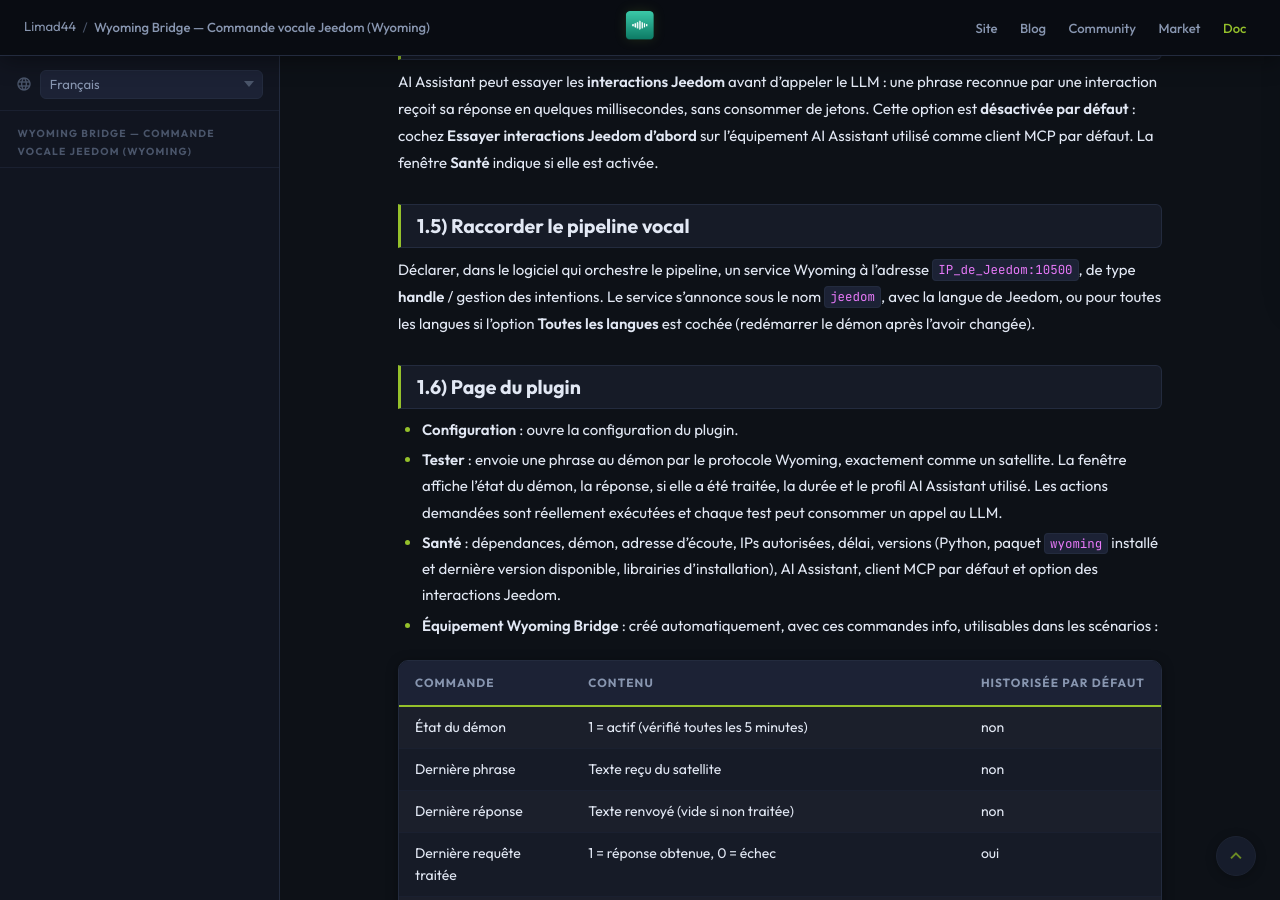
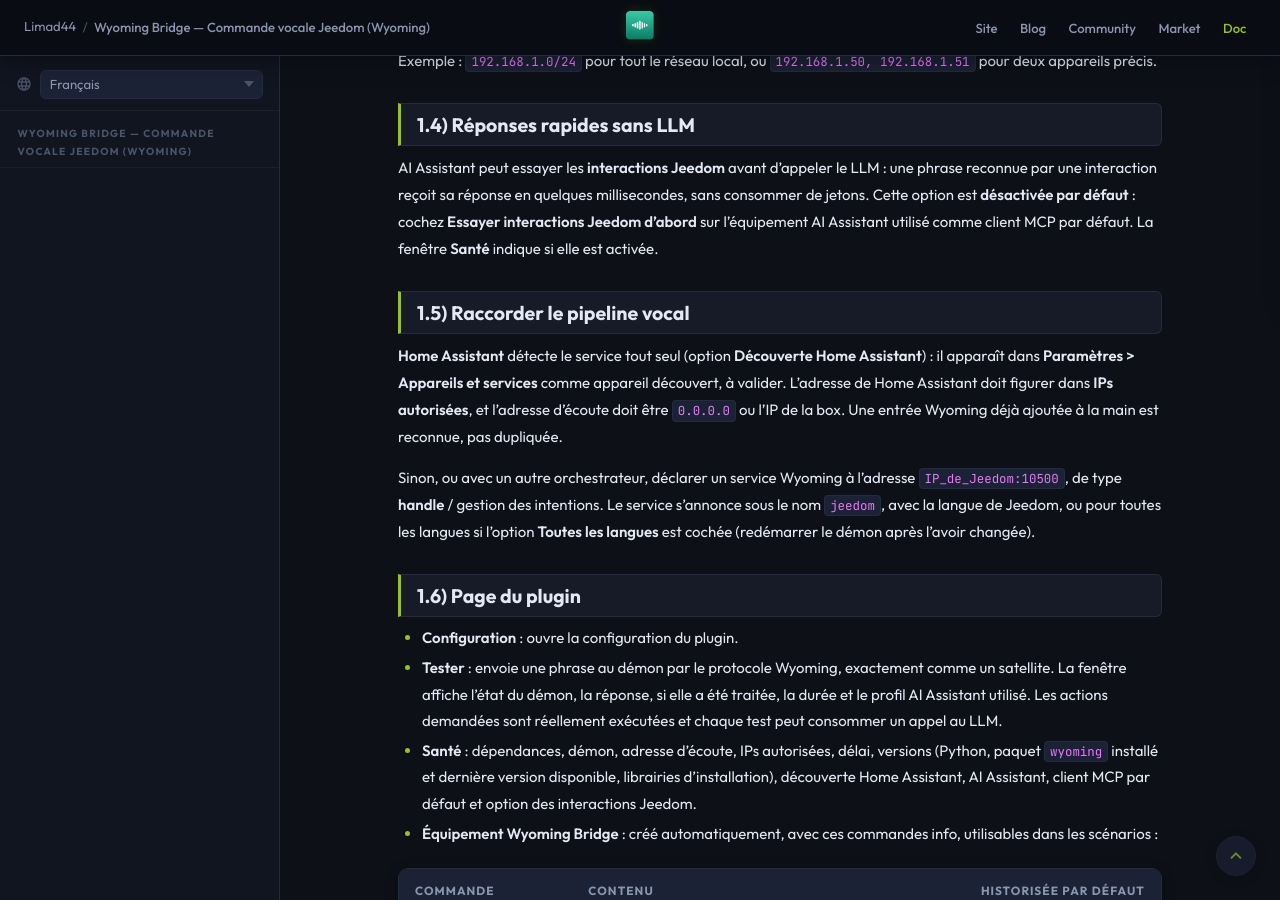
Before and after one commit to limad/privates-plugins-docs, a Jekyll site: the page built from plugin-wyoming_bridge/fr_FR/index.md, in a window 1280 px wide and 900 px high, scrolled down 1508 px. Built offline with Jekyll 4.4.1, drawn with Linux system fonts in a browser that asks for light colours; some of the changed text lies outside the part shown.

Commit message:
docs(wyoming_bridge): Home Assistant auto-discovery
Co-Authored-By: Claude Opus 5.5 <noreply@anthropic.com>

```diff
--- a/plugin-wyoming_bridge/fr_FR/index.md
+++ b/plugin-wyoming_bridge/fr_FR/index.md
@@ -22,7 +22,7 @@ Le plugin ne remplace rien dans le pipeline vocal existant : il s'y ajoute comme
 ## Installation
 
 1. Installer et activer le plugin.
-2. Lancer l'installation des **dépendances** (environnement Python avec le paquet `wyoming`).
+2. Lancer l'installation des **dépendances** (environnement Python avec les paquets `wyoming` et `zeroconf`).
 3. Renseigner la configuration (ci-dessous), en particulier **IPs autorisées**.
 4. Le démon démarre automatiquement (gestion automatique du démon dans la page de configuration).
 
@@ -35,6 +35,7 @@ Le plugin ne remplace rien dans le pipeline vocal existant : il s'y ajoute comme
 | Timeout (s) | Délai maximal laissé à AI Assistant pour répondre (5 à 120 s) | 20 |
 | Message d'échec | Phrase dite par Piper quand aucune réponse n'a pu être produite | « Désolé, je n'ai pas pu répondre. » |
 | Consigne vocale | Consigne donnée à l'IA pour chaque phrase (forme de la réponse orale) ; vide = aucune | réponse en une à trois phrases courtes, sans mise en forme |
+| Découverte Home Assistant | Annonce le service sur le réseau local pour que Home Assistant le détecte tout seul | oui |
 | Toutes les langues | Propose le service dans un pipeline vocal de n'importe quelle langue ; l'IA répond dans la langue de la demande | non |
 | IPs autorisées | IPs ou réseaux (CIDR) autorisés à se connecter, séparés par des virgules | — |
 | Token interne | Jeton qui protège l'échange entre le démon et Jeedom, masqué (l'œil l'affiche) ; le bouton rouge le régénère. Inutile de le copier | généré |
@@ -49,13 +50,15 @@ AI Assistant peut essayer les **interactions Jeedom** avant d'appeler le LLM : u
 
 ## Raccorder le pipeline vocal
 
-Déclarer, dans le logiciel qui orchestre le pipeline, un service Wyoming à l'adresse `IP_de_Jeedom:10500`, de type **handle** / gestion des intentions. Le service s'annonce sous le nom `jeedom`, avec la langue de Jeedom, ou pour toutes les langues si l'option **Toutes les langues** est cochée (redémarrer le démon après l'avoir changée).
+**Home Assistant** détecte le service tout seul (option **Découverte Home Assistant**) : il apparaît dans **Paramètres > Appareils et services** comme appareil découvert, à valider. L'adresse de Home Assistant doit figurer dans **IPs autorisées**, et l'adresse d'écoute doit être `0.0.0.0` ou l'IP de la box. Une entrée Wyoming déjà ajoutée à la main est reconnue, pas dupliquée.
+
+Sinon, ou avec un autre orchestrateur, déclarer un service Wyoming à l'adresse `IP_de_Jeedom:10500`, de type **handle** / gestion des intentions. Le service s'annonce sous le nom `jeedom`, avec la langue de Jeedom, ou pour toutes les langues si l'option **Toutes les langues** est cochée (redémarrer le démon après l'avoir changée).
 
 ## Page du plugin
 
 - **Configuration** : ouvre la configuration du plugin.
 - **Tester** : envoie une phrase au démon par le protocole Wyoming, exactement comme un satellite. La fenêtre affiche l'état du démon, la réponse, si elle a été traitée, la durée et le profil AI Assistant utilisé. Les actions demandées sont réellement exécutées et chaque test peut consommer un appel au LLM.
-- **Santé** : dépendances, démon, adresse d'écoute, IPs autorisées, délai, versions (Python, paquet `wyoming` installé et dernière version disponible, librairies d'installation), AI Assistant, client MCP par défaut et option des interactions Jeedom.
+- **Santé** : dépendances, démon, adresse d'écoute, IPs autorisées, délai, versions (Python, paquet `wyoming` installé et dernière version disponible, librairies d'installation), découverte Home Assistant, AI Assistant, client MCP par défaut et option des interactions Jeedom.
 - **Équipement Wyoming Bridge** : créé automatiquement, avec ces commandes info, utilisables dans les scénarios :
 
 | Commande | Contenu | Historisée par défaut |
```
Also changed, not shown: plugin-wyoming_bridge/en_US/changelog.md (+1 -0 lines), plugin-wyoming_bridge/en_US/index.md (+6 -3 lines), plugin-wyoming_bridge/fr_FR/changelog.md (+1 -0 lines).
